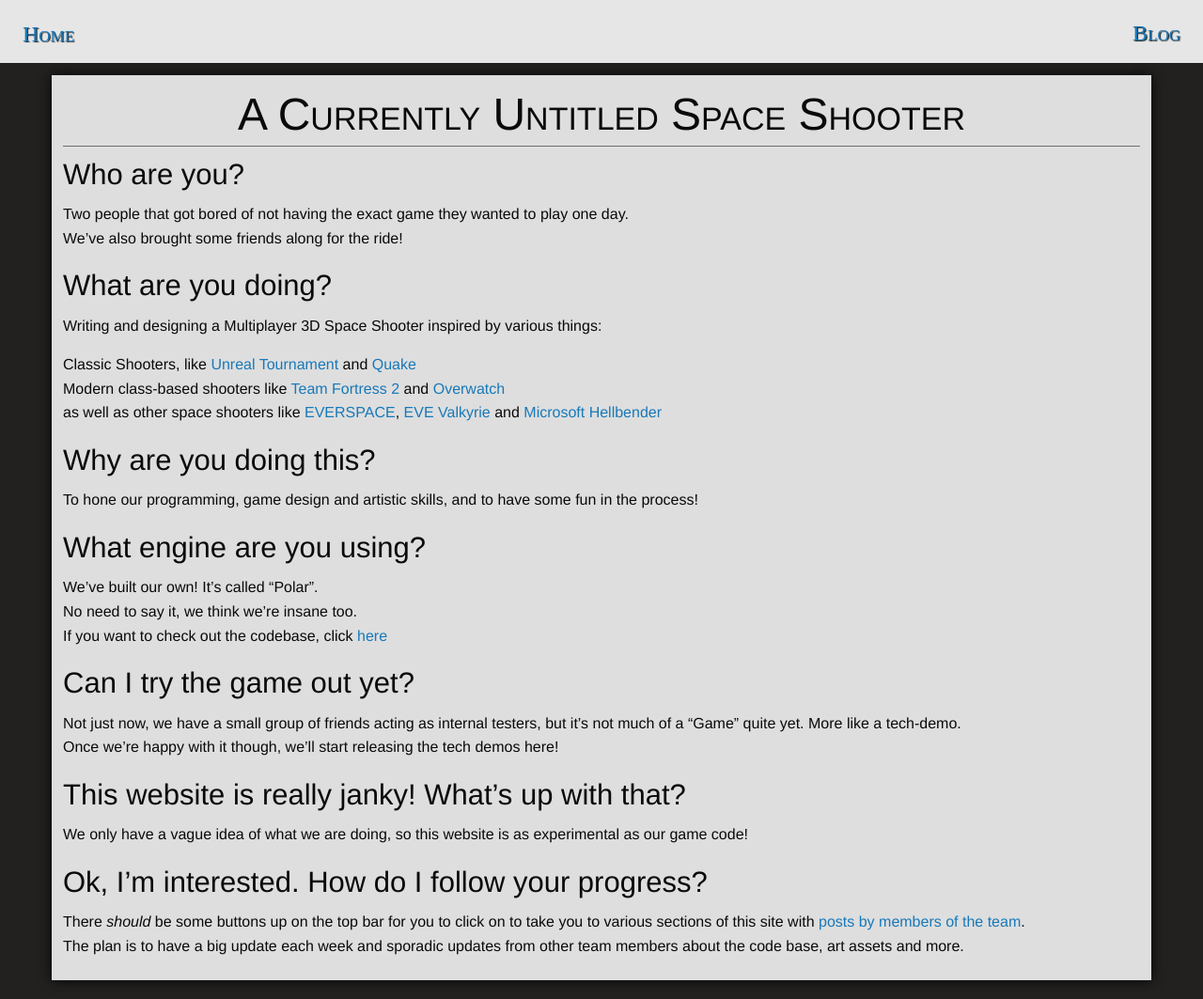
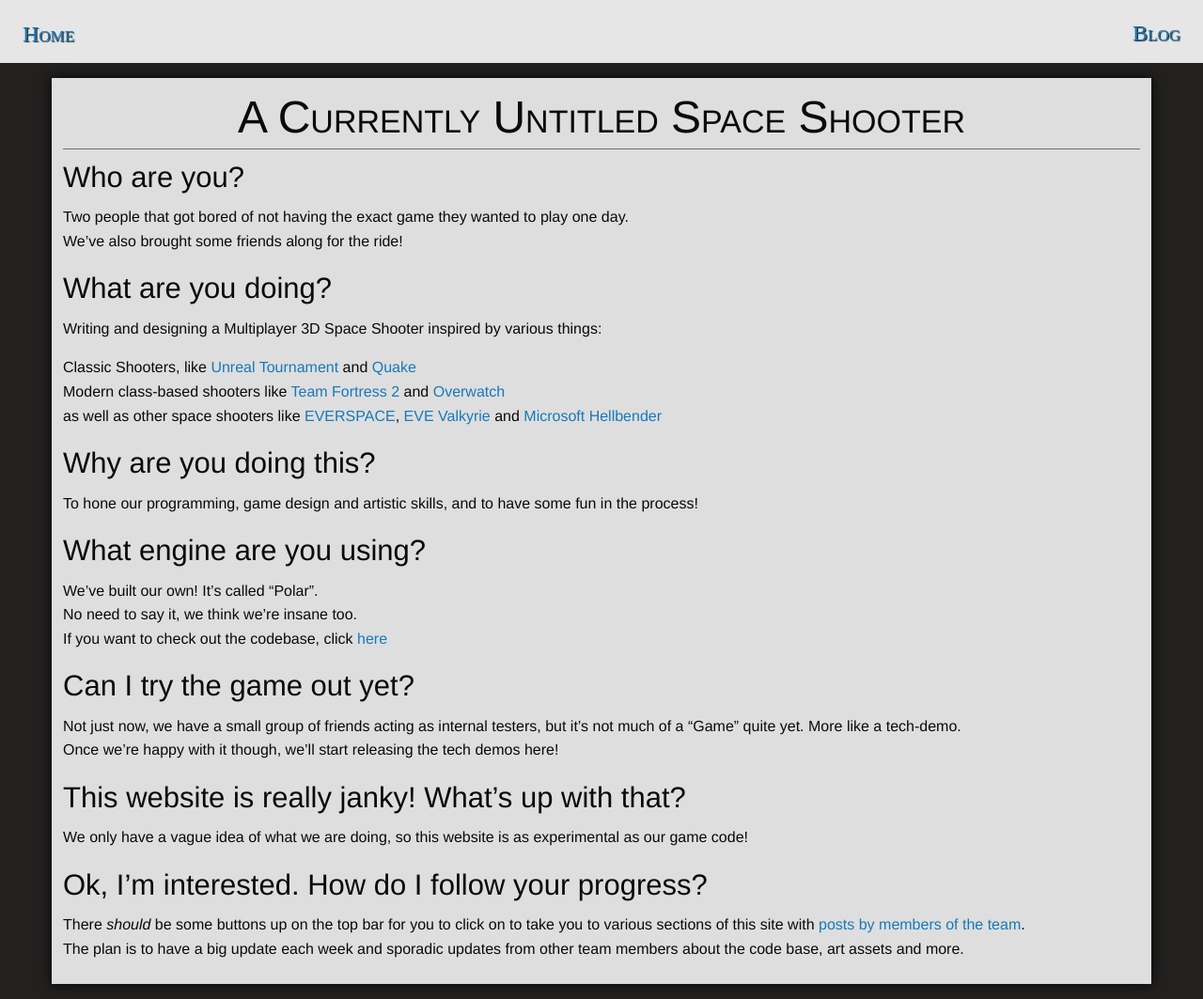
Before and after one commit to ori-sky/polar-space, a Jekyll site: the page built from index.md, in a window 1280 px wide. Shown: the whole page at 94% size. Built offline with Jekyll 4.4.1, drawn with Linux system fonts in a browser that asks for light colours; some web fonts are replaced; our own code applies the rules of GitHub Pages for plain Markdown files.

Commit message:
Update app.css

```diff
--- a/assets/css/app.css
+++ b/assets/css/app.css
@@ -29,7 +29,7 @@
 }
 
 .top-bar-container {
-	margin-bottom: 1%;
+	margin-bottom: 16px;
 }
 
 .top-bar .dropdown {
```
